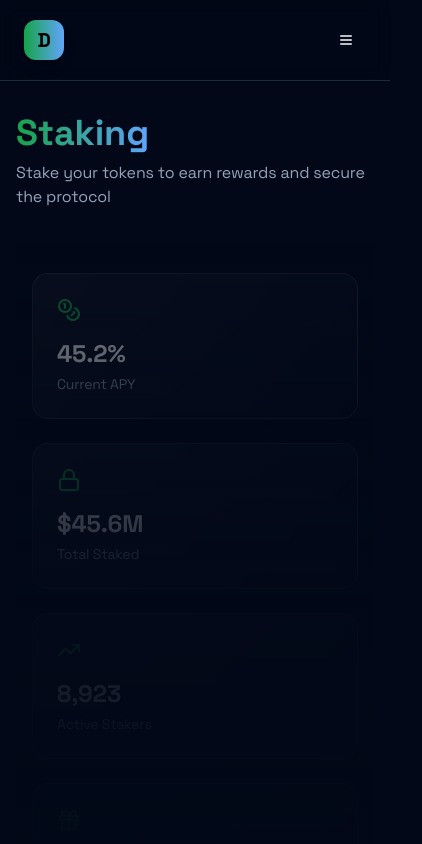
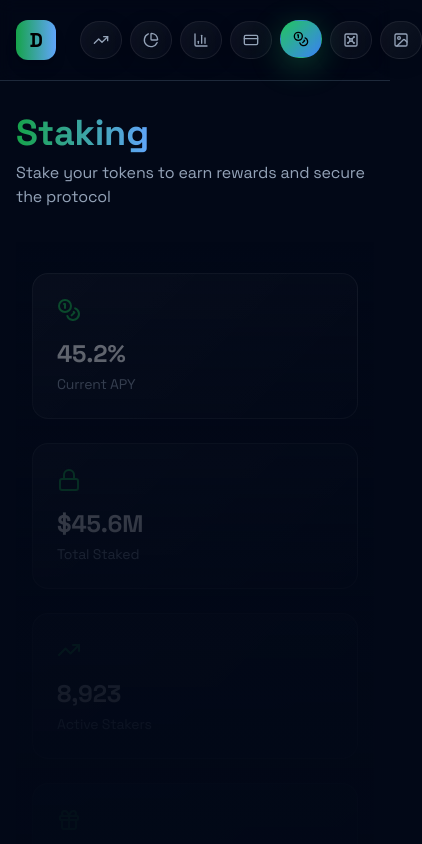
Before and after one commit to siddarthnyati/aave-reimagined-nyati, a React (Vite) app: page /staking in a window 390 px wide. Shown: the top 844 px of the page, 422 px wide, since content can reach past the window. Built offline with nearby package versions, Linux system fonts and the light colour scheme.

Commit message:
Refactor: Remove hamburger menu and always show navigation
Removed the hamburger menu and made all navigation options always visible in the top bar. Optimized responsive text handling and layout.

```diff
--- a/src/components/Header.tsx
+++ b/src/components/Header.tsx
@@ -1,10 +1,6 @@
 
-import { useState } from 'react';
 import { Link, useLocation } from 'react-router-dom';
-import { Button } from '@/components/ui/button';
 import {
-  Menu,
-  X,
   TrendingUp,
   PieChart,
   CreditCard,
@@ -15,7 +11,6 @@ import {
 } from 'lucide-react';
 
 const Header = () => {
-  const [isMenuOpen, setIsMenuOpen] = useState(false);
   const location = useLocation();
 
   const navigation = [
@@ -30,8 +25,8 @@ const Header = () => {
 
   return (
     <header className="sticky top-0 z-40 w-full border-b bg-background/95 backdrop-blur supports-[backdrop-filter]:bg-background/60">
-      <div className="container mx-auto flex h-20 items-center justify-between px-6">
-        <div className="flex items-center gap-8">
+      <div className="container mx-auto flex h-20 items-center justify-between px-4">
+        <div className="flex items-center gap-6">
           <Link to="/" className="flex items-center space-x-3">
             <div className="flex h-10 w-10 items-center justify-center rounded-xl bg-gradient-to-r from-primary to-blue-400 shadow-lg">
               <span className="text-xl font-bold text-black">D</span>
@@ -41,7 +36,7 @@ const Header = () => {
             </span>
           </Link>
 
-          <nav className="hidden lg:flex items-center space-x-3">
+          <nav className="flex items-center space-x-2">
             {navigation.map((item) => {
               const Icon = item.icon;
               const isActive = location.pathname === item.href;
@@ -50,61 +45,20 @@ const Header = () => {
                 <Link
                   key={item.name}
                   to={item.href}
-                  className={`crypto-pill group flex items-center gap-2 px-4 py-2.5 rounded-full text-sm font-medium transition-all duration-500 ${
+                  className={`crypto-pill group flex items-center gap-2 px-3 py-2.5 rounded-full text-sm font-medium transition-all duration-500 ${
                     isActive
                       ? 'crypto-pill-active text-black font-semibold'
                       : 'text-muted-foreground hover:text-white'
                   }`}
                 >
                   <Icon className="w-4 h-4 transition-all duration-300 group-hover:scale-110 group-hover:rotate-3" />
-                  <span className="hidden xl:inline font-space-grotesk">{item.name}</span>
+                  <span className="hidden md:inline font-space-grotesk text-xs lg:text-sm">{item.name}</span>
                 </Link>
               );
             })}
           </nav>
         </div>
-
-        <div className="flex items-center gap-4">
-          <Button
-            variant="ghost"
-            className="lg:hidden"
-            size="sm"
-            onClick={() => setIsMenuOpen(!isMenuOpen)}
-          >
-            {isMenuOpen ? <X className="h-6 w-6" /> : <Menu className="h-6 w-6" />}
-          </Button>
-        </div>
       </div>
-
-      {/* Mobile menu */}
-      {isMenuOpen && (
-        <div className="border-t lg:hidden bg-background/95 backdrop-blur animate-slide-down">
-          <div className="container mx-auto px-6 py-4">
-            <nav className="flex flex-col space-y-3">
-              {navigation.map((item) => {
-                const Icon = item.icon;
-                const isActive = location.pathname === item.href;
-
-                return (
-                  <Link
-                    key={item.name}
-                    to={item.href}
-                    className={`mobile-crypto-pill group flex items-center gap-4 p-3 rounded-xl text-sm font-medium transition-all duration-300 ${
-                      isActive
-                        ? 'mobile-crypto-pill-active text-black font-semibold'
-                        : 'text-muted-foreground hover:text-white'
-                    }`}
-                    onClick={() => setIsMenuOpen(false)}
-                  >
-                    <Icon className="w-5 h-5 transition-transform duration-300 group-hover:scale-110" />
-                    <span className="font-space-grotesk">{item.name}</span>
-                  </Link>
-                );
-              })}
-            </nav>
-          </div>
-        </div>
-      )}
     </header>
   );
 };
```
